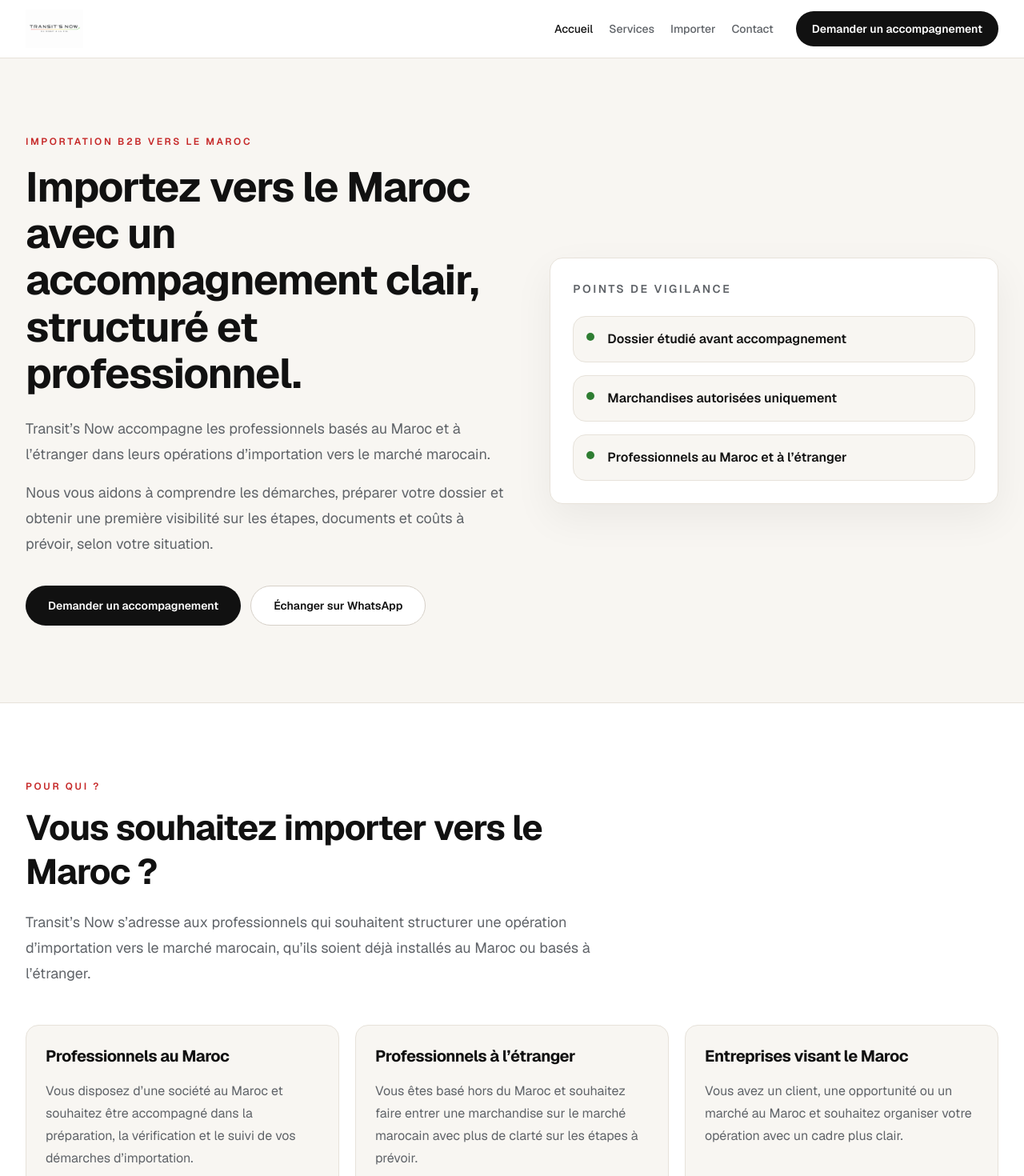
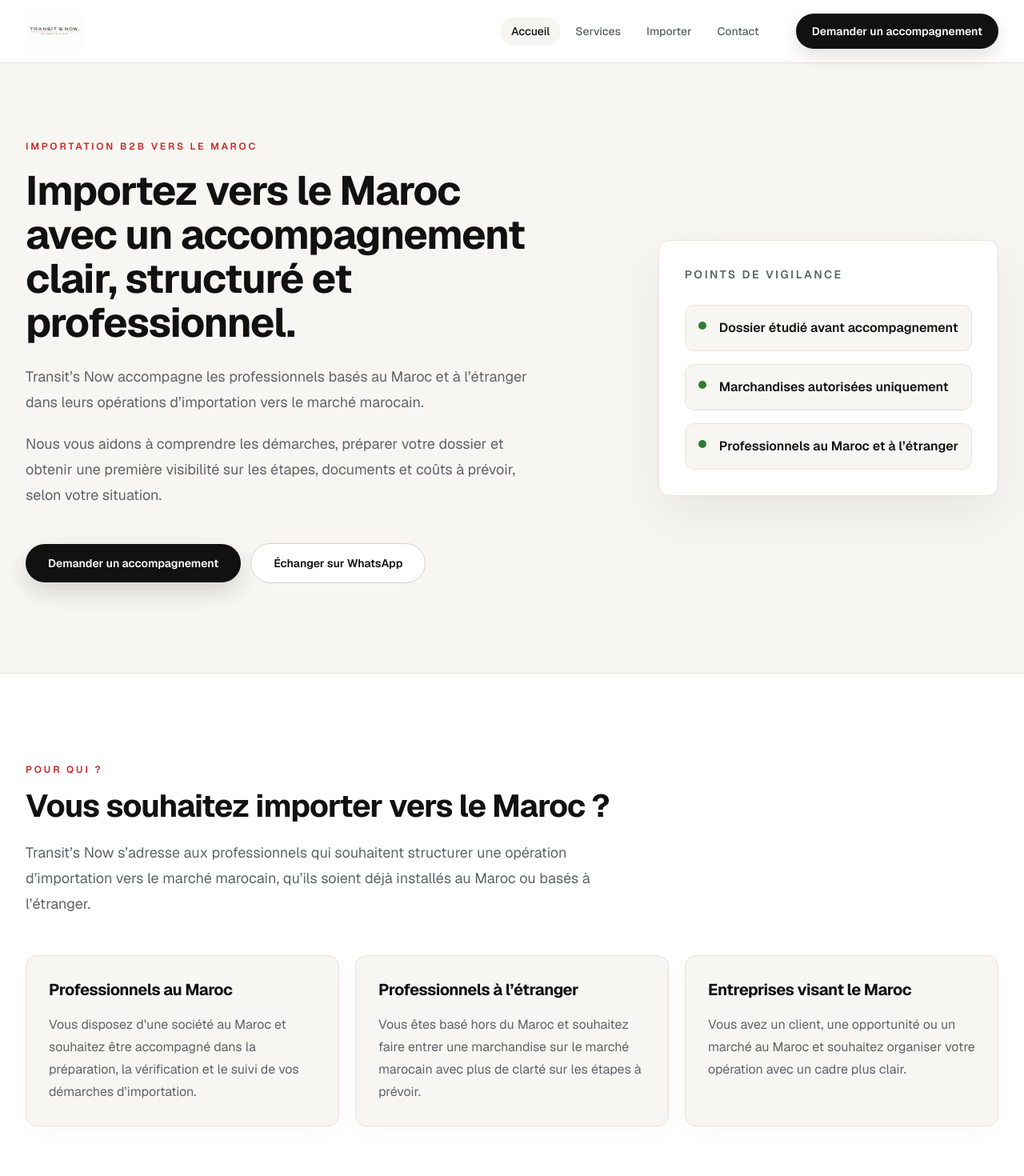
Before and after one commit to Trustagency212-bip/Transits-now-, a Next.js app: page / in a window 1280 px wide. Shown: the top 1470 px of the page at 80% size. Built offline with nearby package versions, Linux system fonts and the light colour scheme; no server answers.

Commit message:
improve premium ux v1

```diff
--- a/app/components/Header.tsx
+++ b/app/components/Header.tsx
@@ -15,12 +15,12 @@ export default function Header() {
   const pathname = usePathname();
 
   return (
-    <header className="sticky top-0 z-20 border-b border-[#E7E2DA] bg-white">
-      <div className="site-container flex flex-col gap-3 py-3 lg:flex-row lg:items-center lg:justify-between">
+    <header className="sticky top-0 z-20 border-b border-[#E7E2DA] bg-white/95">
+      <div className="site-container flex flex-col gap-3 py-3 lg:min-h-[78px] lg:flex-row lg:items-center lg:justify-between lg:py-0">
         <div className="flex items-center justify-between gap-4">
           <a
             href="/"
-            className="flex h-10 w-36 shrink-0 items-center transition hover:opacity-85 sm:h-12 sm:w-44"
+            className="flex h-10 w-[8.5rem] shrink-0 items-center transition duration-200 hover:opacity-85 focus-visible:rounded-md focus-visible:outline-none focus-visible:ring-2 focus-visible:ring-[#111111]/15 sm:h-11 sm:w-[10.5rem] lg:h-12 lg:w-44"
             aria-label="Transit’s Now - Accueil"
           >
             <img
@@ -37,22 +37,22 @@ export default function Header() {
             data-track-event="click_contact"
             data-track-category="cta"
             data-track-label="header_mobile_demander_accompagnement"
-            className="inline-flex min-h-10 shrink-0 items-center justify-center rounded-full bg-[#111111] px-4 py-2 text-xs font-semibold text-white transition hover:bg-[#C62828] sm:min-h-11 sm:px-5 sm:text-sm lg:hidden"
+            className="inline-flex min-h-10 shrink-0 items-center justify-center rounded-full bg-[#111111] px-4 py-2 text-xs font-semibold text-white shadow-[0_10px_22px_rgba(17,17,17,0.12)] transition duration-200 hover:-translate-y-0.5 hover:bg-[#C62828] focus-visible:outline-none focus-visible:ring-2 focus-visible:ring-[#C62828]/30 focus-visible:ring-offset-2 focus-visible:ring-offset-white sm:min-h-11 sm:px-5 sm:text-sm lg:hidden"
           >
             Demander un accompagnement
           </a>
         </div>
 
-        <div className="flex flex-col gap-3 border-t border-[#E7E2DA] pt-3 lg:flex-row lg:items-center lg:gap-7 lg:border-t-0 lg:pt-0">
-          <nav className="flex flex-wrap items-center gap-x-5 gap-y-2 text-sm font-medium text-[#5F6368]">
+        <div className="flex flex-col gap-3 border-t border-[#E7E2DA] pt-3 lg:flex-row lg:items-center lg:gap-8 lg:border-t-0 lg:pt-0">
+          <nav className="flex flex-wrap items-center gap-x-1.5 gap-y-2 text-sm font-medium text-[#5F6368] lg:gap-x-1">
             {navLinks.map((link) => (
               <a
                 key={link.label}
                 href={link.href}
                 className={
                   pathname === link.href
-                    ? "text-[#111111]"
-                    : "transition hover:text-[#111111]"
+                    ? "rounded-full bg-[#F8F6F2] px-3.5 py-2 text-[#111111]"
+                    : "rounded-full px-3.5 py-2 transition duration-200 hover:bg-[#F8F6F2] hover:text-[#111111] focus-visible:outline-none focus-visible:ring-2 focus-visible:ring-[#111111]/15"
                 }
               >
                 {link.label}
@@ -65,7 +65,7 @@ export default function Header() {
             data-track-event="click_contact"
             data-track-category="cta"
             data-track-label="header_desktop_demander_accompagnement"
-            className="hidden min-h-11 shrink-0 items-center justify-center rounded-full bg-[#111111] px-5 py-2 text-sm font-semibold text-white transition hover:bg-[#C62828] lg:inline-flex"
+            className="hidden min-h-11 shrink-0 items-center justify-center rounded-full bg-[#111111] px-5 py-2 text-sm font-semibold text-white shadow-[0_10px_22px_rgba(17,17,17,0.12)] transition duration-200 hover:-translate-y-0.5 hover:bg-[#C62828] hover:shadow-[0_14px_28px_rgba(17,17,17,0.16)] focus-visible:outline-none focus-visible:ring-2 focus-visible:ring-[#C62828]/30 focus-visible:ring-offset-2 focus-visible:ring-offset-white lg:inline-flex"
           >
             Demander un accompagnement
           </a>
--- a/app/globals.css
+++ b/app/globals.css
@@ -21,15 +21,15 @@ body {
 
 @layer components {
   .site-container {
-    @apply mx-auto max-w-7xl px-4 sm:px-6 lg:px-8;
+    @apply mx-auto max-w-7xl px-5 sm:px-6 lg:px-8;
   }
 
   .site-section {
-    @apply px-4 py-16 sm:px-6 sm:py-24 lg:px-8;
+    @apply px-5 py-20 sm:px-6 sm:py-24 lg:px-8 lg:py-28;
   }
 
   .site-section-white {
-    @apply border-y border-[#E7E2DA] bg-white px-4 py-16 sm:px-6 sm:py-24 lg:px-8;
+    @apply border-y border-[#E7E2DA] bg-white px-5 py-20 sm:px-6 sm:py-24 lg:px-8 lg:py-28;
   }
 
   .section-inner {
@@ -37,19 +37,19 @@ body {
   }
 
   .section-kicker {
-    @apply text-xs font-semibold uppercase tracking-[0.22em] text-[#C62828];
+    @apply text-xs font-semibold uppercase tracking-[0.24em] text-[#C62828];
   }
 
   .page-title {
-    @apply mt-5 text-[2.125rem] font-bold leading-[1.12] tracking-tight sm:text-[2.5rem] lg:text-[3.25rem];
+    @apply mt-5 max-w-4xl text-[2.05rem] font-bold leading-[1.08] tracking-tight sm:text-[2.625rem] lg:text-[3.18rem];
   }
 
   .section-title {
-    @apply mt-4 text-3xl font-bold leading-tight tracking-tight sm:text-4xl lg:text-[2.75rem];
+    @apply mt-4 max-w-4xl text-[1.75rem] font-bold leading-[1.12] tracking-tight sm:text-4xl lg:text-[2.45rem];
   }
 
   .body-lead {
-    @apply mt-6 max-w-3xl text-base leading-7 text-[#5F6368] sm:text-lg sm:leading-8;
+    @apply mt-6 max-w-2xl text-base leading-7 text-[#5F6368] sm:text-lg sm:leading-8;
   }
 
   .section-copy {
@@ -57,26 +57,26 @@ body {
   }
 
   .card {
-    @apply rounded-2xl border border-[#E7E2DA] bg-white p-6;
+    @apply rounded-[14px] border border-[#E7E2DA] bg-white p-6 shadow-[0_14px_40px_rgba(17,17,17,0.035)] transition duration-200 hover:border-[#D8D2C9] hover:shadow-[0_18px_48px_rgba(17,17,17,0.055)] sm:p-7;
   }
 
   .card-muted {
-    @apply rounded-2xl border border-[#E7E2DA] bg-[#F8F6F2] p-6;
+    @apply rounded-[14px] border border-[#E7E2DA] bg-[#F8F6F2] p-6 shadow-[0_10px_30px_rgba(17,17,17,0.025)] transition duration-200 hover:border-[#D8D2C9] hover:bg-white hover:shadow-[0_16px_44px_rgba(17,17,17,0.045)] sm:p-7;
   }
 
   .btn-primary {
-    @apply inline-flex min-h-12 w-full items-center justify-center rounded-full bg-[#111111] px-6 py-3.5 text-center text-sm font-semibold text-white transition hover:bg-[#C62828] sm:w-auto sm:px-7;
+    @apply inline-flex min-h-12 w-full items-center justify-center rounded-full bg-[#111111] px-6 py-3.5 text-center text-sm font-semibold text-white shadow-[0_12px_28px_rgba(17,17,17,0.14)] transition duration-200 hover:-translate-y-0.5 hover:bg-[#C62828] hover:shadow-[0_16px_34px_rgba(17,17,17,0.18)] focus-visible:outline-none focus-visible:ring-2 focus-visible:ring-[#C62828]/30 focus-visible:ring-offset-2 focus-visible:ring-offset-[#F8F6F2] sm:w-auto sm:px-7;
   }
 
   .btn-secondary {
-    @apply inline-flex min-h-12 w-full items-center justify-center rounded-full border border-[#D6D0C8] bg-white px-6 py-3.5 text-center text-sm font-semibold text-[#111111] transition hover:border-[#111111] sm:w-auto sm:px-7;
+    @apply inline-flex min-h-12 w-full items-center justify-center rounded-full border border-[#D6D0C8] bg-white px-6 py-3.5 text-center text-sm font-semibold text-[#111111] transition duration-200 hover:-translate-y-0.5 hover:border-[#111111] hover:bg-[#F8F6F2] focus-visible:outline-none focus-visible:ring-2 focus-visible:ring-[#111111]/15 focus-visible:ring-offset-2 focus-visible:ring-offset-[#F8F6F2] sm:w-auto sm:px-7;
   }
 
   .btn-on-dark {
-    @apply inline-flex min-h-12 w-full items-center justify-center rounded-full bg-white px-6 py-3.5 text-center text-sm font-semibold text-[#111111] transition hover:bg-[#F8F6F2] sm:w-auto;
+    @apply inline-flex min-h-12 w-full items-center justify-center rounded-full bg-white px-6 py-3.5 text-center text-sm font-semibold text-[#111111] transition duration-200 hover:-translate-y-0.5 hover:bg-[#F8F6F2] focus-visible:outline-none focus-visible:ring-2 focus-visible:ring-white/45 focus-visible:ring-offset-2 focus-visible:ring-offset-[#111111] sm:w-auto;
   }
 
   .btn-outline-dark {
-    @apply inline-flex min-h-12 w-full items-center justify-center rounded-full border border-white/25 px-6 py-3.5 text-center text-sm font-semibold text-white transition hover:border-white sm:w-auto;
+    @apply inline-flex min-h-12 w-full items-center justify-center rounded-full border border-white/25 px-6 py-3.5 text-center text-sm font-semibold text-white transition duration-200 hover:-translate-y-0.5 hover:border-white hover:bg-white/5 focus-visible:outline-none focus-visible:ring-2 focus-visible:ring-white/35 focus-visible:ring-offset-2 focus-visible:ring-offset-[#111111] sm:w-auto;
   }
 }
--- a/app/page.tsx
+++ b/app/page.tsx
@@ -109,18 +109,18 @@ const processSteps = [
 export default function Home() {
   return (
     <main id="accueil" className="min-h-screen bg-[#F8F6F2] text-[#111111]">
-      <section className="site-container grid gap-12 py-16 sm:py-20 lg:grid-cols-[1.04fr_0.96fr] lg:items-center lg:py-24">
-        <div>
+      <section className="site-container grid gap-12 py-16 sm:py-20 lg:grid-cols-[1.02fr_0.78fr] lg:items-center lg:gap-[4.5rem] lg:py-24">
+        <div className="max-w-4xl lg:pb-4">
           <p className="section-kicker">
             Importation B2B vers le Maroc
           </p>
 
-          <h1 className="page-title max-w-5xl">
+          <h1 className="page-title">
             Importez vers le Maroc avec un accompagnement clair, structuré et
             professionnel.
           </h1>
 
-          <div className="body-lead space-y-4">
+          <div className="body-lead space-y-5">
             <p>
               Transit’s Now accompagne les professionnels basés au Maroc et à
               l’étranger dans leurs opérations d’importation vers le marché
@@ -133,7 +133,7 @@ export default function Home() {
             </p>
           </div>
 
-          <div className="mt-9 flex flex-col gap-3 sm:flex-row">
+          <div className="mt-10 flex flex-col gap-3 sm:flex-row sm:items-center lg:mt-11">
             <a
               href="/contact"
               data-track-event="click_contact"
@@ -155,12 +155,12 @@ export default function Home() {
           </div>
         </div>
 
-        <div className="card shadow-[0_18px_50px_rgba(17,17,17,0.06)] sm:p-7">
+        <div className="card shadow-[0_24px_70px_rgba(17,17,17,0.07)] lg:max-w-[35rem] lg:justify-self-end lg:p-8">
           <p className="text-sm font-semibold uppercase tracking-[0.18em] text-[#5F6368]">
             Points de vigilance
           </p>
 
-          <div className="mt-6 grid gap-4">
+          <div className="mt-7 grid gap-4">
             {[
               "Dossier étudié avant accompagnement",
               "Marchandises autorisées uniquement",
@@ -168,7 +168,7 @@ export default function Home() {
             ].map((item) => (
               <div
                 key={item}
-                className="flex items-start gap-4 rounded-2xl border border-[#E7E2DA] bg-[#F8F6F2] px-4 py-4"
+                className="flex items-start gap-4 rounded-[12px] border border-[#E7E2DA] bg-[#F8F6F2] px-4 py-4 transition duration-200 hover:border-[#D6D0C8] hover:bg-white"
               >
                 <span className="mt-1 h-2.5 w-2.5 shrink-0 rounded-full bg-[#2E7D32]" />
                 <span className="text-sm font-semibold leading-6 text-[#111111] sm:text-base">
```
Also changed, not shown: app/contact/page.tsx (+11 -11 lines).
